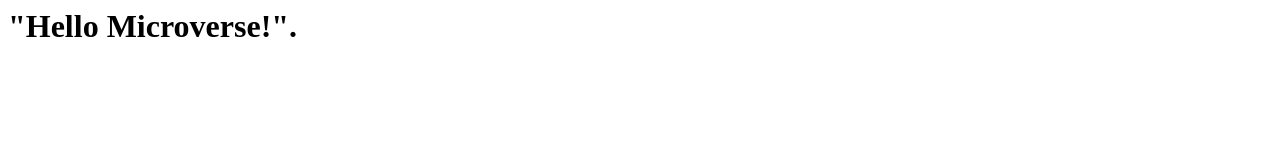
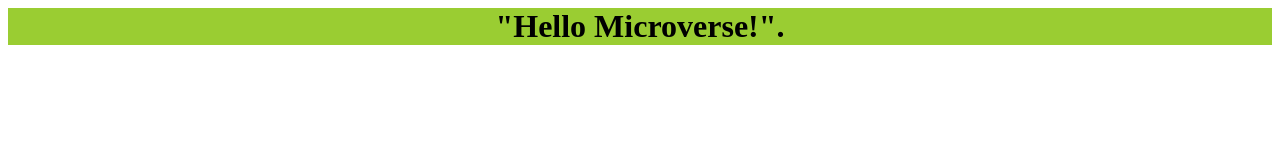
Before and after one commit to ferminmu26/Hello-Microverse, a plain HTML site: page index.html in a window 1280 px wide. Drawn offline with Linux system fonts and the light colour scheme.

Commit message:
Update header style

```diff
--- a/index.html
+++ b/index.html
@@ -3,7 +3,8 @@
     <meta charset="UTF-8">
     <meta http-equiv="X-UA-Compatible" content="IE=edge">
     <meta name="viewport" content="width=device-width, initial-scale=1.0">
-    <title>Document</title>
+    <link rel="stylesheet" href="style.css">
+    <title>My first project</title>
 </head>
 <body>
     <header class="first">
```
Also changed, not shown: 1 other file.
